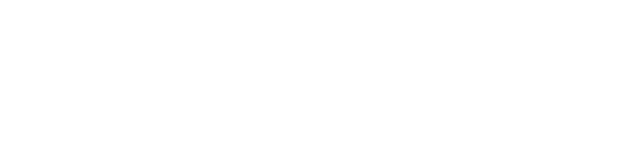
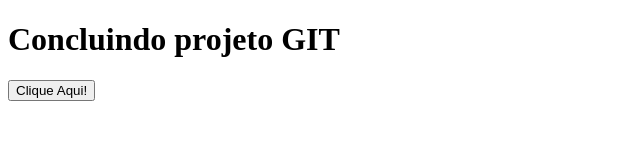
Before and after one commit to lemos-julio/bootcamp_eduzz, a plain HTML site: page index.html in a window 1280 px wide. Shown: the whole page, without its empty margins (0-640 px from the left). Drawn offline with Linux system fonts and the light colour scheme.

Commit message:
Entrega Projeto GIT

```diff
--- a/index.html
+++ b/index.html
@@ -5,9 +5,10 @@
     <meta http-equiv="X-UA-Compatible" content="IE=edge">
     <meta name="viewport" content="width=device-width, initial-scale=1.0">
     <script src="scrip.js"></script>
-    <title>Document</title>
+    <title>Aula Git</title>
 </head>
 <body>
-
+    <h1>Concluindo projeto GIT</h1>
+    <button onclick="alerta()"> Clique Aqui!</button>
 </body>
 </html>
--- a/scrip.js
+++ b/scrip.js
@@ -0,0 +1,3 @@
+function alerta(){
+    window.alert('Teste Concluído!')
+}
```
